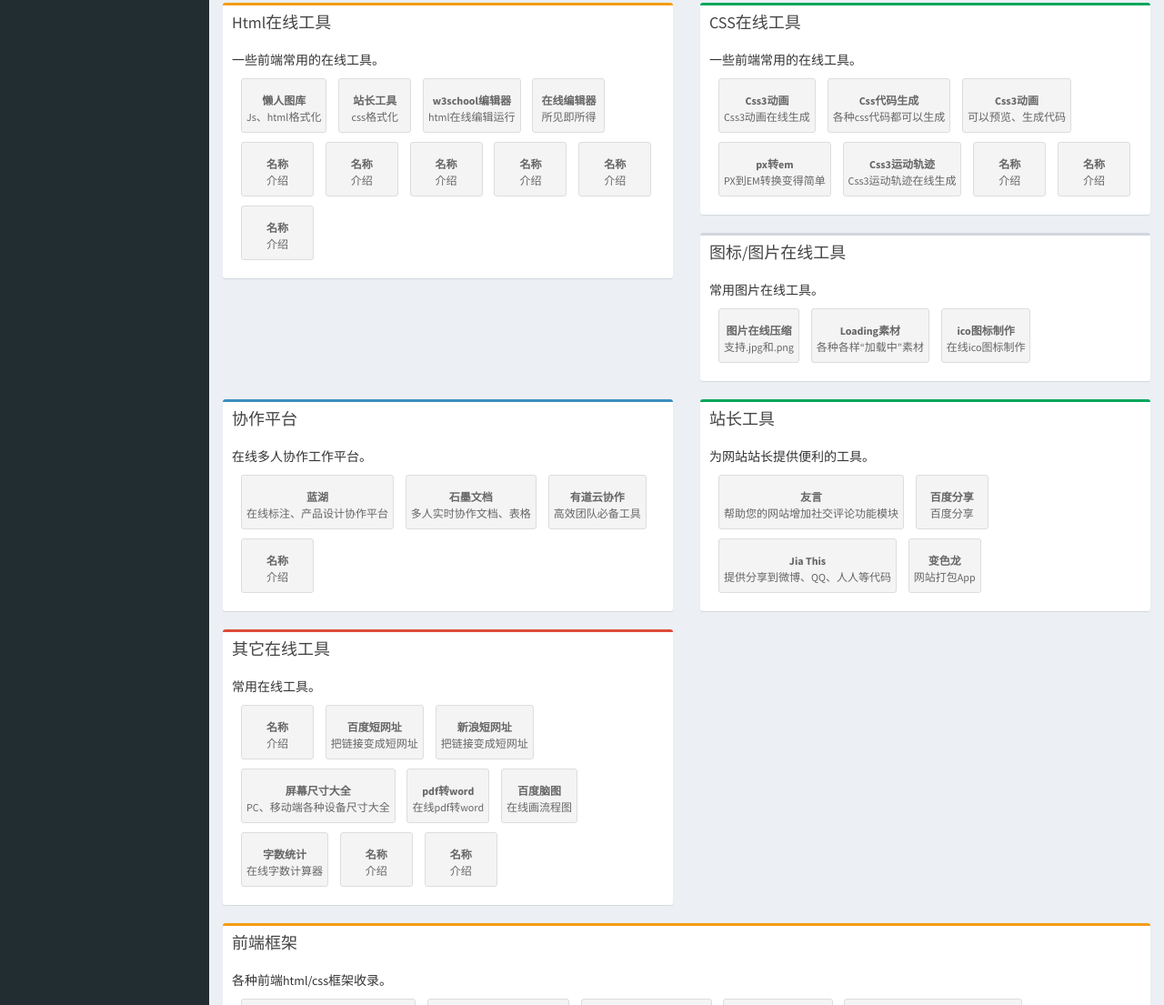
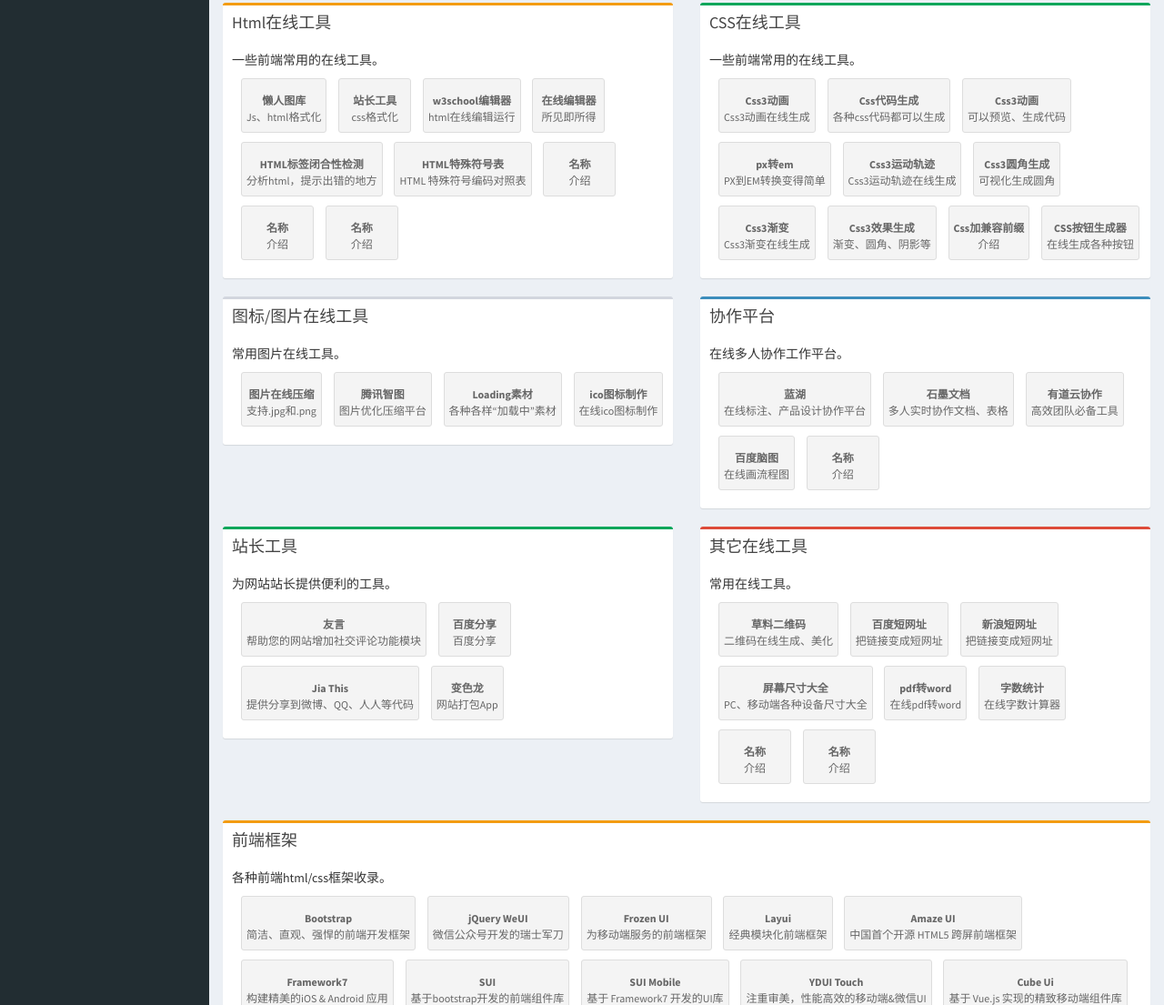
Before and after one commit to zhaolinxu/mylib, a plain HTML site: page index.html in a window 1280 px wide. Shown: the part 286-1391 px from the top of the page at 91% size. Drawn offline with nearby package versions, Linux system fonts and the light colour scheme.

Commit message:
更新版本

```diff
--- a/index.html
+++ b/index.html
@@ -172,9 +172,13 @@
                 <b>在线编辑器</b>
                 <div>所见即所得</div>
               </a>
-              <a class="btn btn-app" href="" target="_blank">
-                <b>名称</b>
-                <div>介绍</div>
+              <a class="btn btn-app" href="http://tool.chinaz.com/htmlcheck.aspx" target="_blank">
+                <b>HTML标签闭合性检测</b>
+                <div>分析html，提示出错的地方</div>
+              </a>
+              <a class="btn btn-app" href="http://tool.chinaz.com/tools/htmlchar.aspx" target="_blank">
+                <b>HTML特殊符号表</b>
+                <div>HTML 特殊符号编码对照表</div>
               </a>
               <a class="btn btn-app" href="" target="_blank">
                 <b>名称</b>
@@ -188,14 +192,12 @@
                 <b>名称</b>
                 <div>介绍</div>
               </a>
+<!--
               <a class="btn btn-app" href="" target="_blank">
                 <b>名称</b>
                 <div>介绍</div>
               </a>
-              <a class="btn btn-app" href="" target="_blank">
-                <b>名称</b>
-                <div>介绍</div>
-              </a>
+-->
             </div>
             <!-- /.box-body -->
           </div>
@@ -229,14 +231,32 @@
                 <b>Css3运动轨迹</b>
                 <div>Css3运动轨迹在线生成</div>
               </a>
-              <a class="btn btn-app" href="" target="_blank">
+              <a class="btn btn-app" href="http://border-radius.com/" target="_blank">
+                <b>Css3圆角生成</b>
+                <div>可视化生成圆角</div>
+              </a>
+              <a class="btn btn-app" href="https://www.htmllion.com/css3-linear-gradients-tool.html" target="_blank">
+                <b>Css3渐变</b>
+                <div>Css3渐变在线生成</div>
+              </a>
+               <a class="btn btn-app" href="https://icons8.com/csstool" target="_blank">
+                <b>Css3效果生成</b>
+                <div>渐变、圆角、阴影等</div>
+              </a>
+              <a class="btn btn-app" href="http://pleeease.io/play/" target="_blank">
+                <b>Css加兼容前缀</b>
+                <div>介绍</div>
+              </a>
+               <a class="btn btn-app" href="http://www.bestcssbuttongenerator.com/" target="_blank">
+                <b>CSS按钮生成器</b>
+                <div>在线生成各种按钮</div>
+              </a>
+<!--
+               <a class="btn btn-app" href="" target="_blank">
                 <b>名称</b>
                 <div>介绍</div>
               </a>
-              <a class="btn btn-app" href="" target="_blank">
-                <b>名称</b>
-                <div>介绍</div>
-              </a>
+-->
             </div>
             <!-- /.box-body -->
           </div>
@@ -254,6 +274,10 @@
               <a class="btn btn-app" href="https://tinypng.com/" target="_blank">
                 <b>图片在线压缩</b>
                 <div>支持.jpg和.png</div>
+              </a>
+              <a class="btn btn-app" href="http://zhitu.isux.us/" target="_blank">
+                <b>腾讯智图</b>
+                <div>图片优化压缩平台</div>
               </a>
               <a class="btn btn-app" href="https://icons8.com/preloaders/" target="_blank">
                 <b>Loading素材</b>
@@ -294,6 +318,10 @@
               <a class="btn btn-app" href="https://note.youdao.com/group/" target="_blank">
                 <b>有道云协作</b>
                 <div>高效团队必备工具</div>
+              </a>
+              <a class="btn btn-app" href="http://naotu.baidu.com/" target="_blank">
+                <b>百度脑图</b>
+                <div>在线画流程图</div>
               </a>
               <a class="btn btn-app" href="" target="_blank">
                 <b>名称</b>
@@ -348,9 +376,9 @@
             </div>
             <div class="box-body">
               <p>常用在线工具。</p>
-              <a class="btn btn-app" href="" target="_blank">
-                <b>名称</b>
-                <div>介绍</div>
+              <a class="btn btn-app" href="https://cli.im/" target="_blank">
+                <b>草料二维码</b>
+                <div>二维码在线生成、美化</div>
               </a>
               <a class="btn btn-app" href="http://dwz.cn/" target="_blank">
                 <b>百度短网址</b>
@@ -367,10 +395,6 @@
               <a class="btn btn-app" href="http://app.xunjiepdf.com/pdf2word" target="_blank">
                 <b>pdf转word</b>
                 <div>在线pdf转word</div>
-              </a>
-              <a class="btn btn-app" href="http://naotu.baidu.com/" target="_blank">
-                <b>百度脑图</b>
-                <div>在线画流程图</div>
               </a>
               <a class="btn btn-app" href="http://www.mingmu.net/zishu.html" target="_blank">
                 <b>字数统计</b>
```
